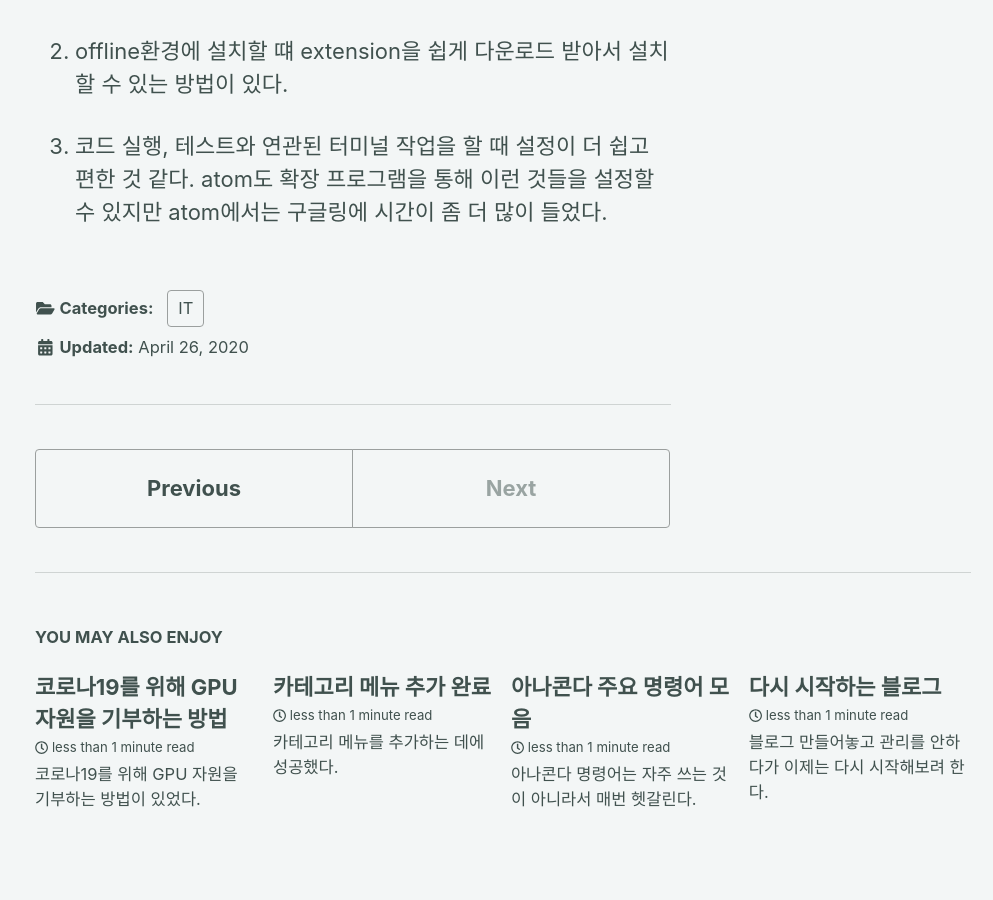
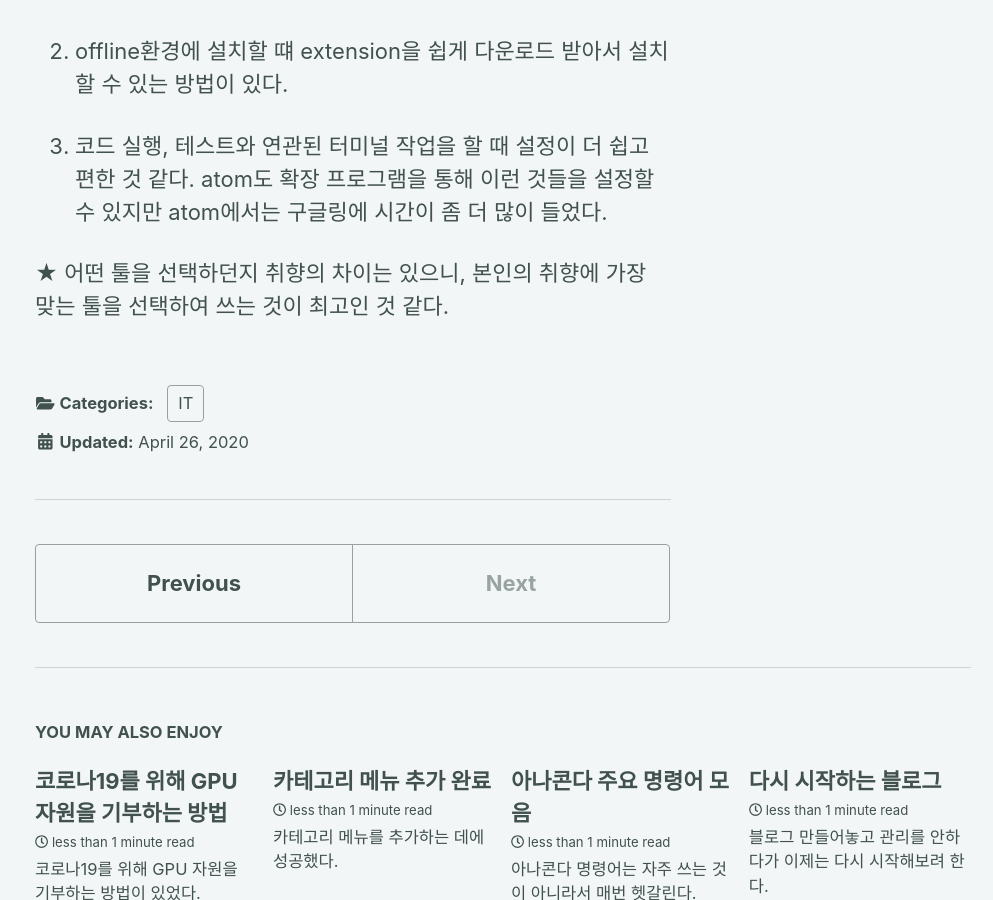
Before and after one commit to jjojjosj/jjojjosj.github.io, a Jekyll site: the page built from _posts/2020-04-26-new-editor-vscode.md, in a window 1280 px wide and 900 px high, scrolled down 482 px. Shown: the whole window, without its empty margins (287-1280 px from the left). Built offline with Jekyll 4.4.1, drawn with Linux system fonts in a browser that asks for light colours; cached includes are drawn as plain includes; nearby versions of some CDN libraries.

Commit message:
add final sentense

```diff
--- a/_posts/2020-04-26-new-editor-vscode.md
+++ b/_posts/2020-04-26-new-editor-vscode.md
@@ -13,3 +13,5 @@ categories: [IT]
 2. offline환경에 설치할 떄 extension을 쉽게 다운로드 받아서 설치할 수 있는 방법이 있다.
 
 3. 코드 실행, 테스트와 연관된 터미널 작업을 할 때 설정이 더 쉽고 편한 것 같다. atom도 확장 프로그램을 통해 이런 것들을 설정할 수 있지만 atom에서는 구글링에 시간이 좀 더 많이 들었다.
+
+★ 어떤 툴을 선택하던지 취향의 차이는 있으니, 본인의 취향에 가장 맞는 툴을 선택하여 쓰는 것이 최고인 것 같다.
```
